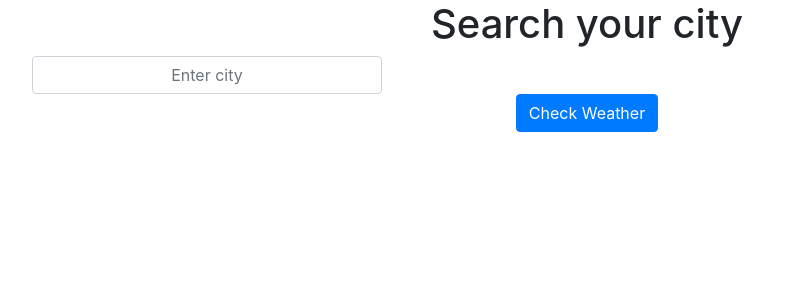
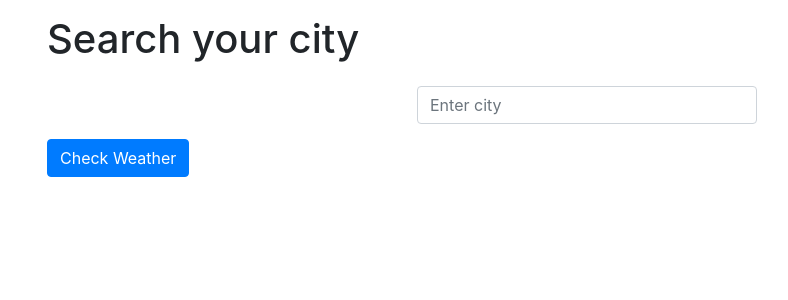
Before and after one commit to skai0001/Weather-App, a React (Create React App) app: page / in a window 1280 px wide. Shown: the top 300 px of the page, without its empty margins (53-841 px from the left). Built offline with nearby package versions, Linux system fonts and the light colour scheme; no server answers.

Commit message:
fixed css center element

```diff
--- a/src/App.css
+++ b/src/App.css
@@ -1,8 +1,8 @@
-* {
-    margin: 0;
+.App {
     text-align: center;
 }
 
-body {
-    text-align: center;
+.row {
+    justify-content: center;
+    margin: 15px 0;
 }
```
